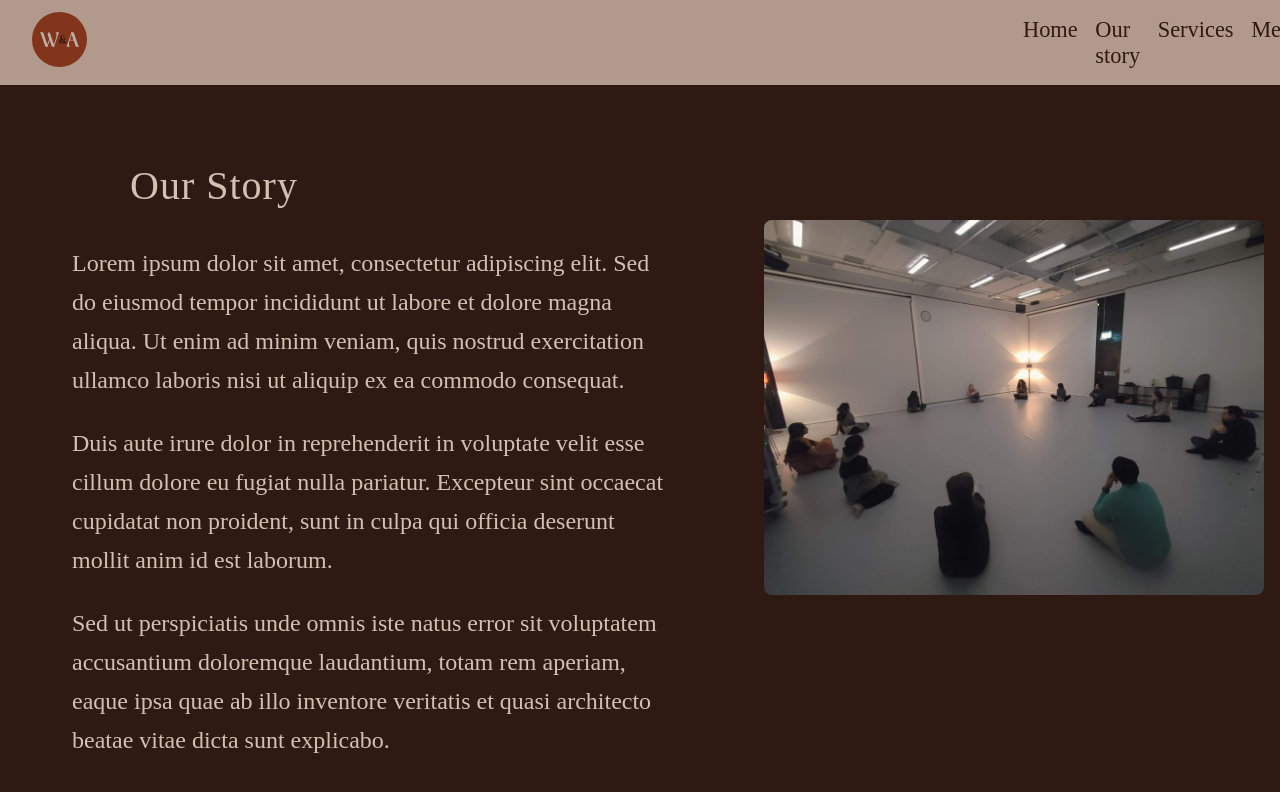
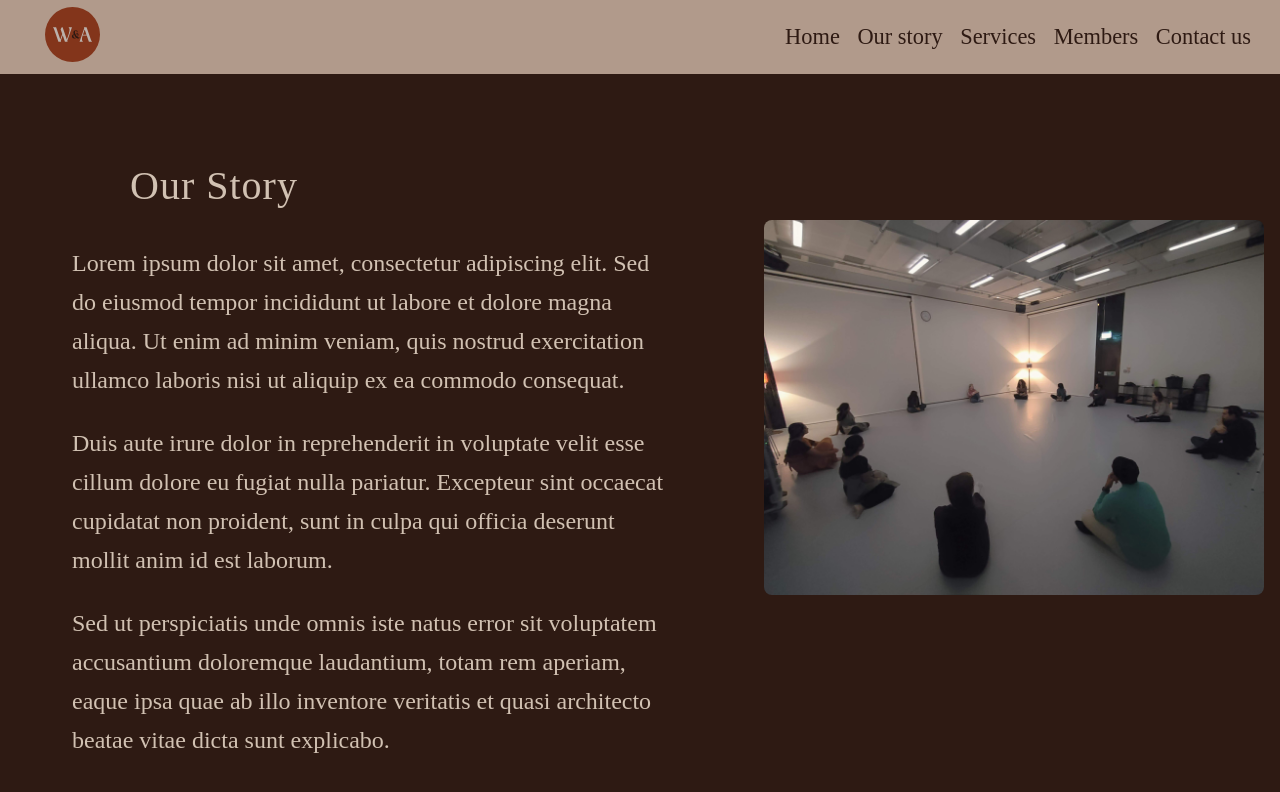
Before and after one commit to DHANUSHCHINNI/W-A, a Next.js app: page /story in a window 1280 px wide. Shown: the top 792 px of the page. Built offline with nearby package versions, Linux system fonts and the light colour scheme.

Commit message:
Fixed navbar spacing with Material UI

```diff
--- a/src/app/components/navbar.tsx
+++ b/src/app/components/navbar.tsx
@@ -1,9 +1,11 @@
-// src/app/components/Navbar.tsx
 'use client';
 import { motion, HTMLMotionProps } from 'framer-motion';
 import Link from 'next/link';
 import Asset1 from './Asset1';
 import { NavbarProps } from '../types';
+import AppBar from '@mui/material/AppBar';
+import Toolbar from '@mui/material/Toolbar';
+import Box from '@mui/material/Box';
 
 const Navbar: React.FC<NavbarProps> = ({ show }) => {
     return (
@@ -16,27 +18,34 @@ const Navbar: React.FC<NavbarProps> = ({ show }) => {
                 top: 0,
                 left: 0,
                 width: '100%',
-                background: '#b19a8b', // lighter brown for navbar
-                color: '#2e1a13',
                 zIndex: 100,
-                padding: '0.75rem 1rem',
-                display: 'flex',
-                justifyContent: 'flex-start',
-                alignItems: 'center',
-                fontFamily: "erstoria",
-                fontSize: '1.4rem',
             } as HTMLMotionProps<"nav">["style"]}
         >
-            <div className="logo" style={{ top: 20, left: 20, zIndex: 10, marginRight: '1.5rem', marginLeft: '1rem' }}>
+            <AppBar
+                position="static"
+                elevation={0}
+                sx={{
+                    background: '#b19a8b',
+                    color: '#2e1a13',
+                    fontFamily: 'erstoria',
+                    fontSize: '1.4rem',
+                    boxShadow: 'none',
+                    padding:'5px'
+                }}
+            >
+                <Toolbar sx={{ minHeight: '64px', px: 2, display: 'flex', justifyContent: 'flex-start', alignItems: 'center' }}>
+                    <Box className="logo" sx={{ mr: 3, ml: 2, zIndex: 10 }}>
                         <Asset1 width={55} height={55} />
-            </div>
-            <div style={{ display: 'flex', gap: '1.1rem', marginLeft: '57rem' }}>
+                    </Box>
+                    <Box sx={{ display: 'flex', gap: '1.1rem', ml: 'auto' }}>
                         <Link href="/" style={{ color: 'inherit', textDecoration: 'none' }}>Home</Link>
                         <Link href="/story" style={{ color: 'inherit', textDecoration: 'none' }}>Our story</Link>
                         <Link href="/Services" style={{ color: 'inherit', textDecoration: 'none' }}>Services</Link>
                         <Link href="/Members" style={{ color: 'inherit', textDecoration: 'none' }}>Members</Link>
                         <Link href="/Contact Us" style={{ color: 'inherit', textDecoration: 'none' }}>Contact us</Link>
-            </div>
+                    </Box>
+                </Toolbar>
+            </AppBar>
         </motion.nav>
     );
 }
```
Lines whose indentation alone changed are shown as unchanged.
